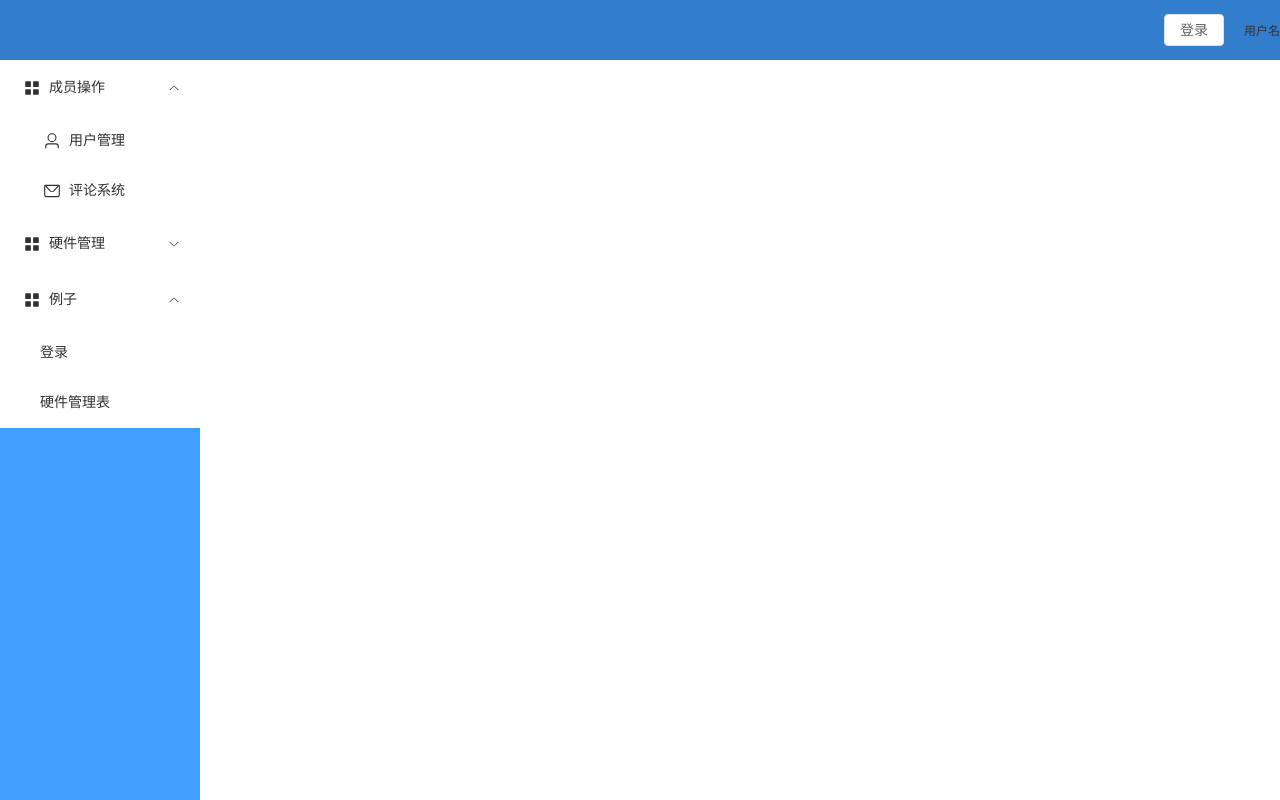
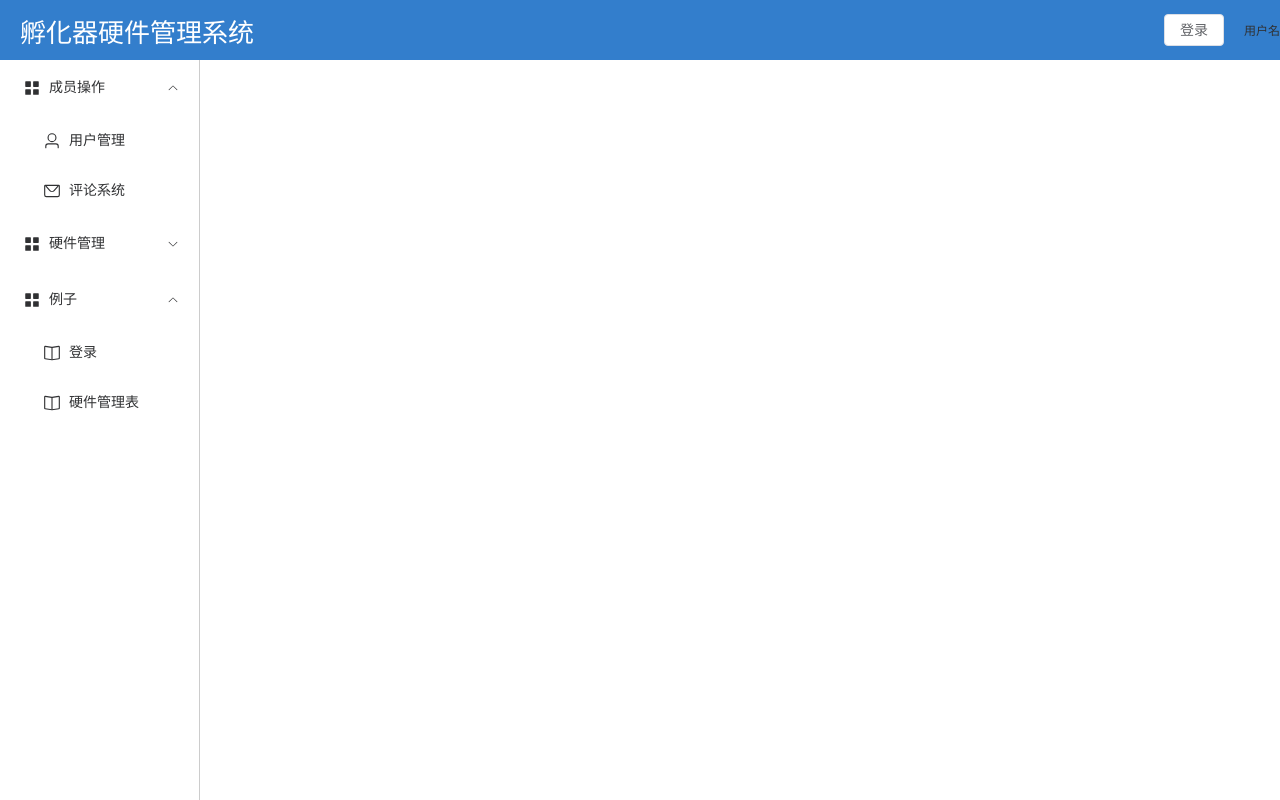
Before and after one commit to Plumbiu/hardware_manager, a Vue app: page /#/ in a window 1280 px wide. Built offline with nearby package versions, Linux system fonts and the light colour scheme.

Commit message:
style: 调整了table的高度

```diff
--- a/components.d.ts
+++ b/components.d.ts
@@ -30,6 +30,7 @@ declare module 'vue' {
     ElMenuItemGroup: typeof import('element-plus/es')['ElMenuItemGroup']
     ElNput: typeof import('element-plus/es')['ElNput']
     ElOption: typeof import('element-plus/es')['ElOption']
+    ElPagination: typeof import('element-plus/es')['ElPagination']
     ElPopconfirm: typeof import('element-plus/es')['ElPopconfirm']
     ElRadio: typeof import('element-plus/es')['ElRadio']
     ElRadioGroup: typeof import('element-plus/es')['ElRadioGroup']
--- a/src/examples/Hardware.vue
+++ b/src/examples/Hardware.vue
@@ -1,9 +1,11 @@
 <script lang="ts" setup>
 import { ref } from 'vue'
 import request from '../utils/request'
-import type { ISpanMethod, IHardware} from './types'
+import type { ISpanMethod, IHardware } from './types'
 
-const { data: { data: hardwareJSON } } = await request.get('/')
+const {
+  data: { data: hardwareJSON },
+} = await request.get('/')
 // 表格数据
 const hardware = ref(hardwareJSON)
 // 查询表单数据
@@ -26,7 +28,9 @@ const visible = ref(false)
 const updatedHardware = ref<IHardware>()
 // 重新请求函数
 async function reFetch() {
-  const { data: { data: hardwareJSON } } = await request.get('/')
+  const {
+    data: { data: hardwareJSON },
+  } = await request.get('/')
   hardware.value = hardwareJSON
 }
 // 控制硬件操作按钮的函数
@@ -35,10 +39,12 @@ async function handlerEdit(rowData: any, type: 'update' | 'delete') {
   if (type === 'update') {
     updatedHardware.value = { ...rowData }
     visible.value = true
-  } else if(type === 'delete') {
+  } else if (type === 'delete') {
     // 删除操作
     try {
-      const { data: { message } } = await request.delete(`/${rowData.id}`)
+      const {
+        data: { message },
+      } = await request.delete(`/${rowData.id}`)
       ElMessage.success(message)
       await reFetch()
     } catch (error) {
@@ -48,7 +54,8 @@ async function handlerEdit(rowData: any, type: 'update' | 'delete') {
 }
 // 搜索框的搜索函数
 function searchHandler() {
-  hardware.value = hardwareJSON.filter((item: { name: string; type: string; }) => {
+  hardware.value = hardwareJSON.filter(
+    (item: { name: string; type: string }) => {
       const originName = item.name.toLowerCase()
       const findName = searchForm.value.name.toLowerCase()
       const originType = item.type.toLowerCase()
@@ -60,7 +67,8 @@ function searchHandler() {
         return originName.includes(findName)
       }
       return originName.includes(findName) && originType.includes(findType)
-  })
+    }
+  )
 }
 // 修改框的操作，type 为 submit 表示用户确认了修改，type 为 cancel 表示用户取消了修改
 async function handleUpdateClose(type: 'submit' | 'cancel') {
@@ -69,10 +77,15 @@ async function handleUpdateClose(type: 'submit' | 'cancel') {
     const { id, name, type, row, col, box_num } = updatedHardware.value!
     try {
       await request.put(`/${id}`, {
-        id, name, type, row, col, box_num
+        id,
+        name,
+        type,
+        row,
+        col,
+        box_num,
       })
       await reFetch()
-    } catch(error) {
+    } catch (error) {
       console.log('error')
     }
   } else {
@@ -110,15 +123,20 @@ async function handleUpdateClose(type: 'submit' | 'cancel') {
           </el-select>
         </el-form-item>
       </el-form>
+      <el-pagination
+        small
+        background
+        layout="prev, pager, next"
+        :total="50"
+      />
     </div>
     <el-table
       stripe
       border
       fit
-      height="100vh"
       :data="hardware"
       :span-method="spanMethod"
-      style="flex: 1;margin-bottom: 25px;"
+      style="flex: 1; margin-bottom: 25px"
     >
       <el-table-column
         align="center"
@@ -135,13 +153,12 @@ async function handleUpdateClose(type: 'submit' | 'cancel') {
           <el-button size="small" @click="handlerEdit(scope.row, 'update')"
             >更新</el-button
           >
-          <el-popconfirm @confirm="handlerEdit(scope.row, 'delete')" title="你确定要删除此元件吗">
+          <el-popconfirm
+            @confirm="handlerEdit(scope.row, 'delete')"
+            title="你确定要删除此元件吗"
+          >
             <template #reference>
-              <el-button
-                size="small"
-                type="danger"
-                >删除</el-button
-              >
+              <el-button size="small" type="danger">删除</el-button>
             </template>
           </el-popconfirm>
         </template>
@@ -183,7 +200,9 @@ async function handleUpdateClose(type: 'submit' | 'cancel') {
           />
         </el-form-item>
       </el-form>
-      <el-button type="info" @click="handleUpdateClose('cancel')">取消</el-button>
+      <el-button type="info" @click="handleUpdateClose('cancel')"
+        >取消</el-button
+      >
       <el-button type="primary" @click="handleUpdateClose('submit')">
         确认
       </el-button>
@@ -203,6 +222,12 @@ async function handleUpdateClose(type: 'submit' | 'cancel') {
   display: flex;
   width: 100%;
 }
+.form_container {
+  display: flex;
+  flex-flow: column;
+  justify-content: flex-start;
+  align-items: center;
+}
 </style>
 
 <style>
--- a/src/view/Layout.vue
+++ b/src/view/Layout.vue
@@ -1,14 +1,14 @@
 <template>
-  <el-container class="layout-container-demo" style="height: 100vh">
+  <el-container class="layout-container-demo" style="height: 100vh;">
     <el-container>
-      <el-header style="text-align: right; font-size: 12px">
+      <el-header>
+        <span class="logo">孵化器硬件管理系统</span>
         <div class="toolbar">
           <ElButton>登录</ElButton>
           <span>用户名</span>
         </div>
       </el-header>
-
-      <el-main style="display: flex">
+      <el-main style="display: flex;">
         <el-aside width="200px">
           <el-scrollbar>
             <el-menu router :default-openeds="['1', '3']">
@@ -41,16 +41,26 @@
                     <el-icon><CopyDocument /></el-icon>批量导入
                   </template>
                 </el-menu-item>
-                <el-menu-item index="2-3">Option 3</el-menu-item>
+                <el-menu-item index="2-3">
+                  <template #title>
+                    <el-icon><Finished /></el-icon>.......
+                  </template>
+                </el-menu-item>
               </el-sub-menu>
               <el-sub-menu index="3">
                 <template #title>
                   <el-icon><icon-menu /></el-icon>例子
                 </template>
-                <el-menu-item index="/examples/login">登录</el-menu-item>
-                <el-menu-item index="/examples/hardware"
-                  >硬件管理表</el-menu-item
-                >
+                <el-menu-item index="/examples/login">
+                  <template #title>
+                    <el-icon><Reading /></el-icon>登录
+                  </template>
+                </el-menu-item>
+                <el-menu-item index="/examples/hardware">
+                  <template #title>
+                    <el-icon><Reading /></el-icon>硬件管理表
+                  </template>
+                </el-menu-item>
               </el-sub-menu>
             </el-menu>
           </el-scrollbar>
@@ -69,21 +79,31 @@
 import {
   CopyDocument,
   Files,
+  Finished,
   Menu as IconMenu,
   Message,
+  Reading,
   User,
 } from '@element-plus/icons-vue'
 </script>
 
 <style scoped>
 .layout-container-demo .el-header {
+  display: flex;
+  justify-content: space-between;
+  align-items: center;
   position: relative;
   background-color: var(--el-color-primary-dark-2);
   color: var(--el-text-color-primary);
+  font-size: 12px;
+}
+.layout-container-demo .logo {
+  font-size: 26px;
+  color: white;
 }
 .layout-container-demo .el-aside {
   color: var(--el-text-color-primary);
-  background: var(--el-color-primary);
+  border-right: 1px solid #ccc;
 }
 .layout-container-demo .el-menu {
   border-right: none;
```
Lines whose indentation alone changed are shown as unchanged.
